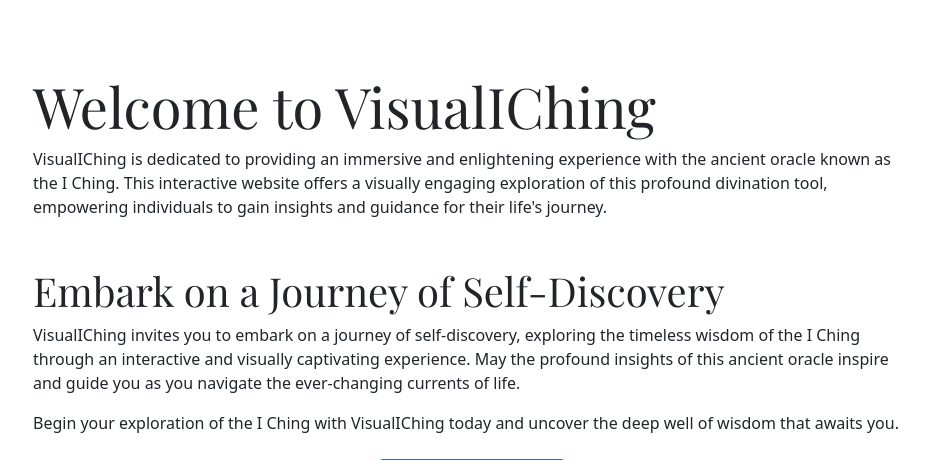
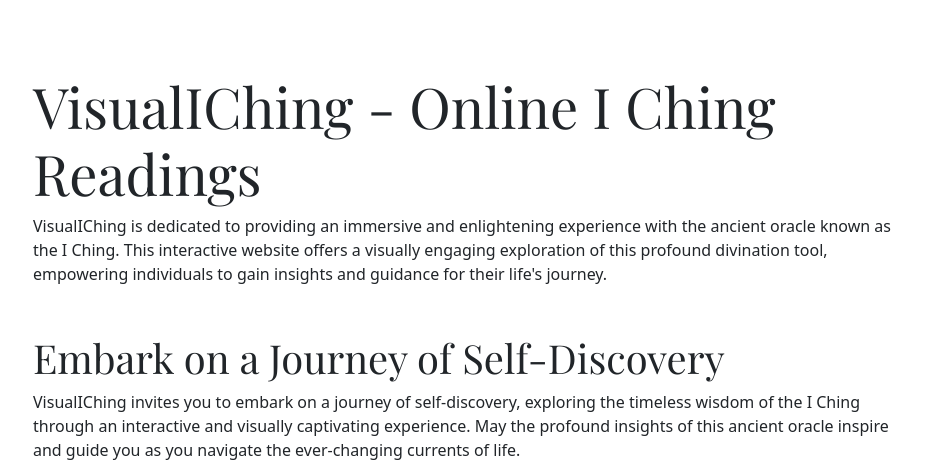
Before and after one commit to dimays/visualiching, a Django app: page / in a window 1280 px wide. Shown: the part 56-516 px from the top of the page, without its empty margins (168-1096 px from the left). Run offline with Django 4.2, Linux system fonts and the light colour scheme; parts of the project's set-up code (start-up, migrations or seed data) failed here and were passed over.

Commit message:
Updated site title, description, h1 text, and alt text for images

```diff
--- a/visual_i_ching_app/templates/visual_i_ching_app/base.html
+++ b/visual_i_ching_app/templates/visual_i_ching_app/base.html
@@ -3,7 +3,8 @@
 <!DOCTYPE html>
 <html>
 <head>
-    <title>{% block title %}VisualIChing{% endblock %}</title>
+    <title>{% block title %}VisualIChing | I Ching Readings Online{% endblock %}</title>
+    <meta name="description" content="Seek clarity, embrace change, and tap into the universal flow of transformation with VisualIChing. Get online I Ching readings and guidance for your life's questions.">
     <meta charset="utf-8">
     <meta name="viewport" content="width=device-width, initial-scale=1">
 
--- a/visual_i_ching_app/templates/visual_i_ching_app/home.html
+++ b/visual_i_ching_app/templates/visual_i_ching_app/home.html
@@ -3,13 +3,13 @@
 
 {% block content %}
     {% if user.is_authenticated %}
-    <h1 class="display-4 serif-text">Welcome back to VisualIChing</h1>
+    <h1 class="display-4 serif-text">VisualIChing - Online I Ching Readings</h1>
     <p class="text-muted">Seek clarity, embrace change, and tap into the universal flow of transformation.</p>
     <div class="row my-5">
         <div class="col-lg-2"></div>
         <div class="col-lg-4">
             <div class="card my-2 shadow-sm">
-                <img src="{% static 'visual_i_ching_app/img/new_reading.png' %}" class="card-img-top" alt="New Reading">
+                <img src="{% static 'visual_i_ching_app/img/new_reading.png' %}" class="card-img-top" alt="New Reading - I Ching Divination">
                 <div class="card-body">
                     <h5 class="card-title">New Reading</h5>
                     <p class="card-text">Consult the I Ching for guidance; generate a hexagram, or enter a hexagram that you generated from a physical method (such as coins or yarrow stalks).</p>
@@ -21,7 +21,7 @@
         </div>
         <div class="col-lg-4">
             <div class="card my-2 shadow-sm">
-                <img src="{% static 'visual_i_ching_app/img/my_readings.png' %}" class="card-img-top" alt="My Readings">
+                <img src="{% static 'visual_i_ching_app/img/my_readings.png' %}" class="card-img-top" alt="My Readings - I Ching Interpretations">
                 <div class="card-body">
                     <h5 class="card-title">My Readings</h5>
                     <p class="card-text">Gain insights from your past by reviewing your previous readings, add or edit your notes, generate an AI-assisted interpretation for your readings.</p>
@@ -34,7 +34,7 @@
         <div class="col-lg-2"></div>
     </div>
     {% else %}
-    <h1 class="display-4 serif-text">Welcome to VisualIChing</h1>
+    <h1 class="display-4 serif-text">VisualIChing - Online I Ching Readings</h1>
     <p>VisualIChing is dedicated to providing an immersive and enlightening experience with the ancient oracle known as the I Ching. This interactive website offers a visually engaging exploration of this profound divination tool, empowering individuals to gain insights and guidance for their life's journey.</p>
     <div class="row my-5">
         <h1 class="serif-text">Embark on a Journey of Self-Discovery</h1>
--- a/visual_i_ching_app/templates/visual_i_ching_app/my_readings.html
+++ b/visual_i_ching_app/templates/visual_i_ching_app/my_readings.html
@@ -2,7 +2,7 @@
 {% load static %}
 
 {% block content %}
-    <h1 class="display-4 serif-text">My Readings</h1>
+    <h1 class="display-4 serif-text">My Readings - I Ching Interpretations</h1>
     {% if not readings %}
         <p><i>You have no readings yet...</i></p>
         <div class="text-center">
```
